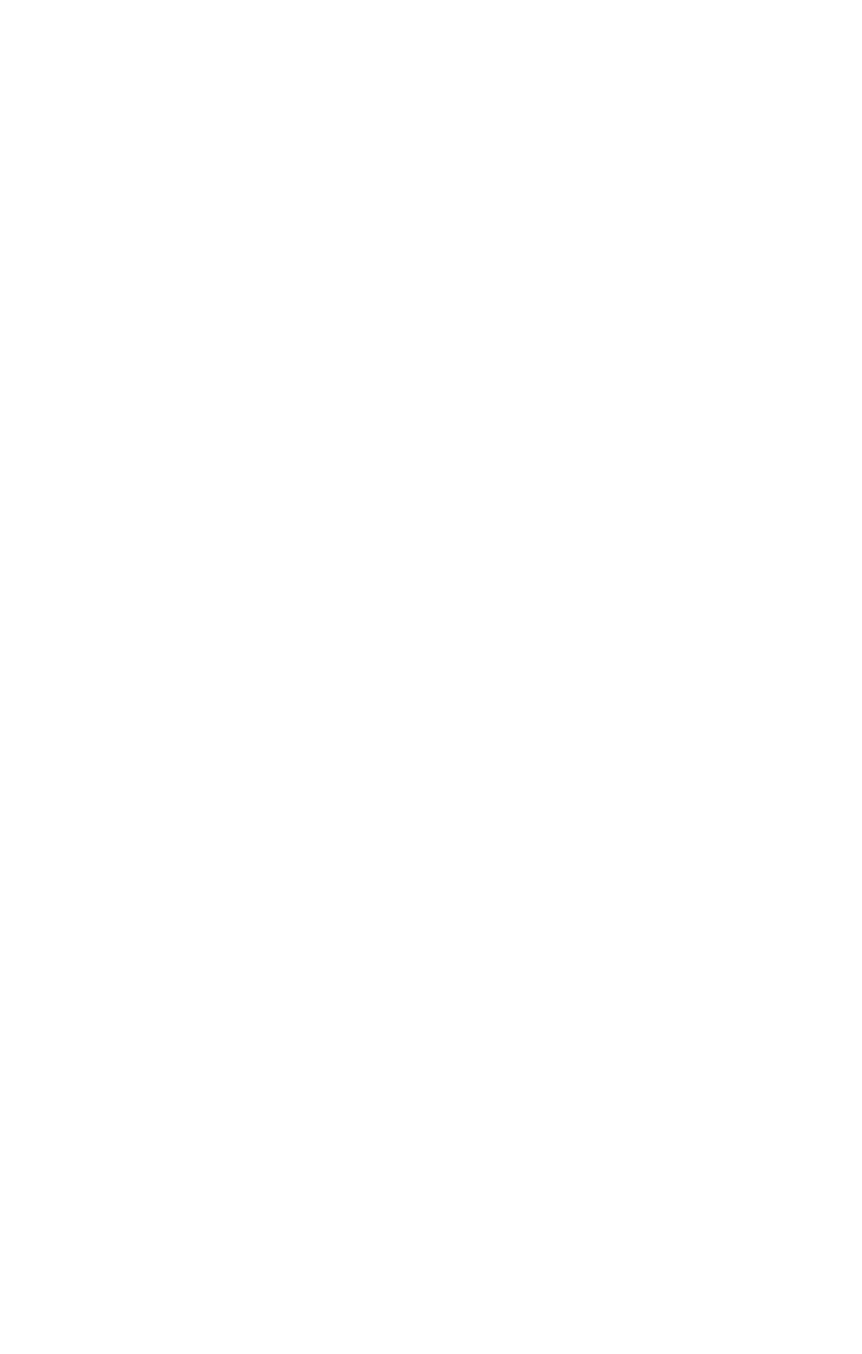
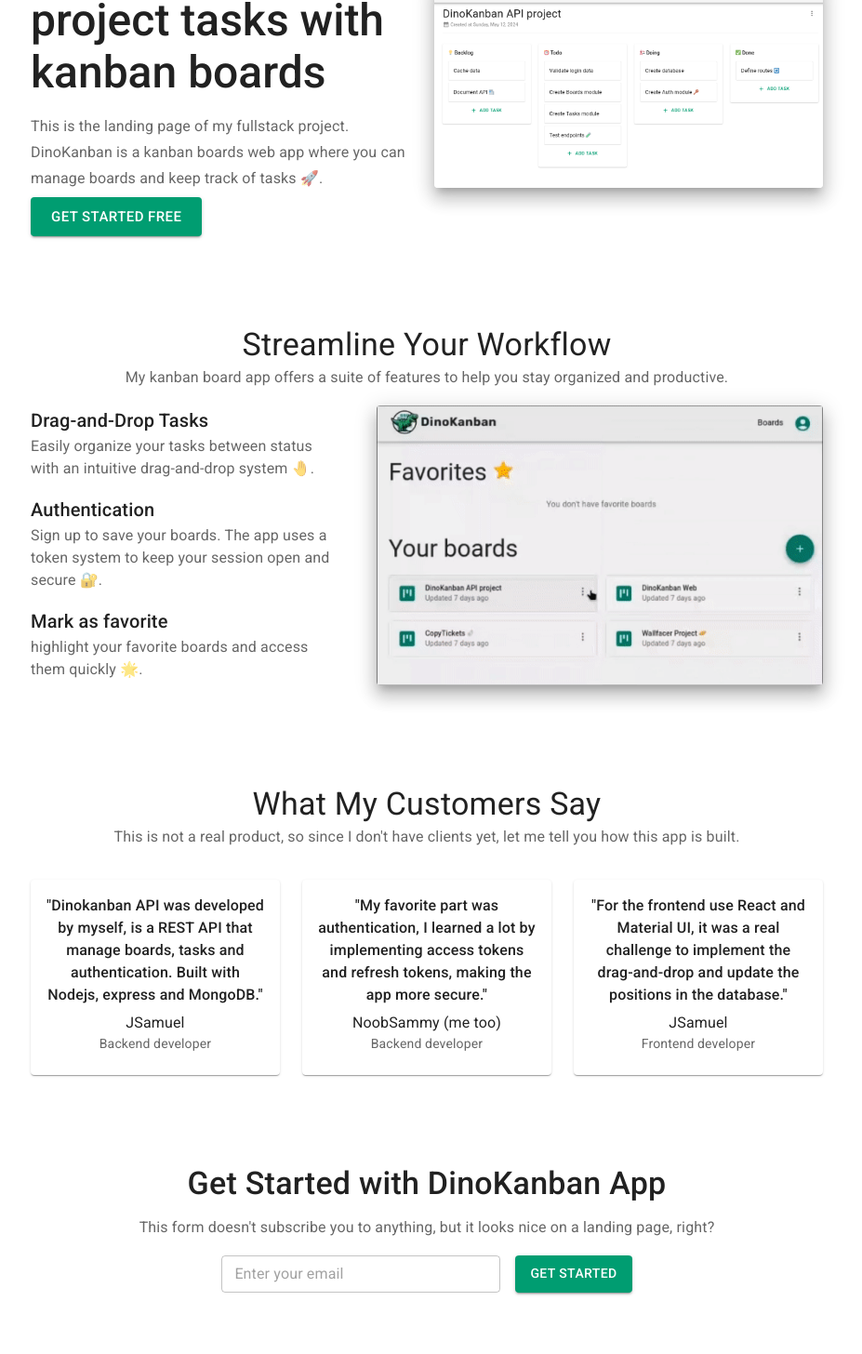
Before and after one commit to JSamuelAP/DinoKanban-APP, a React (Vite) app: page / in a window 1280 px wide. Shown: the part 174-1630 px from the top of the page at 93% size, without its empty margins (181-1108 px from the left). Before the commit the page ends 800 px from the top, so only its background shows below. Built offline with nearby package versions, Linux system fonts and the light colour scheme; no server answers; a web font is replaced by a local one.

Commit message:
feat: Create landing page
Prevent drawer from querying boards to API.

```diff
--- a/src/api/axios.js
+++ b/src/api/axios.js
@@ -1,8 +1,8 @@
 import axios from "axios";
 
-// const BASE_URL = "https://dinokanban-api.onrender.com/api/v2/";
+const BASE_URL = "https://dinokanban-api.onrender.com/api/v2/";
 // const BASE_URL = "http://localhost:3000/api/v2/";
-const BASE_URL = "http://192.168.1.19:3000/api/v2/";
+// const BASE_URL = "http://192.168.1.6:3000/api/v2/";
 
 const api = axios.create({
 	baseURL: BASE_URL,
--- a/src/components/NavbarDrawer.jsx
+++ b/src/components/NavbarDrawer.jsx
@@ -48,6 +48,7 @@ const NavbarDrawer = ({ open, handleToggle, handleLogout }) => {
 		queryKey: ["boards"],
 		queryFn: () => getBoards(api),
 		retry: 0,
+		enabled: isAuth,
 	});
 
 	const boards = isSuccess
--- a/src/pages/LandingPage.jsx
+++ b/src/pages/LandingPage.jsx
@@ -1,9 +1,240 @@
+import {
+	Box,
+	Button,
+	Card,
+	CardContent,
+	Grid,
+	Link,
+	Paper,
+	TextField,
+	Typography,
+} from "@mui/material";
 import { Layout } from "../components/";
+import { Link as RouterLink } from "react-router-dom";
 
 const LandingPage = () => {
 	return (
 		<>
-			<Layout maxWidth="md">landing page</Layout>
+			<Layout maxWidth="md">
+				<Box component="section" mt={5}>
+					<Grid container spacing={2}>
+						<Grid item xs={12} md={6} sx={{ order: { md: 2 } }}>
+							<Paper elevation={12} sx={{ mt: { md: 5 }, overflow: "hidden" }}>
+								<Box
+									component="img"
+									src="/ui-screenshot.png"
+									alt="Kanban board"
+									display="block"
+									sx={{ maxWidth: "100%" }}
+								/>
+							</Paper>
+						</Grid>
+						<Grid item xs={12} md={6}>
+							<Box
+								sx={{ height: "100%", display: "flex", alignItems: "center" }}
+							>
+								<Box>
+									<Typography
+										component="h1"
+										variant="h3"
+										fontWeight={500}
+										gutterBottom
+									>
+										Organize your project tasks with kanban boards
+									</Typography>
+									<Typography
+										component="p"
+										variant="subtitle1"
+										color="text.secondary"
+										gutterBottom
+									>
+										This is the landing page of my fullstack project. DinoKanban
+										is a kanban boards web app where you can manage boards and
+										keep track of tasks 🚀.
+									</Typography>
+									<Button
+										component={RouterLink}
+										to="/signup"
+										variant="contained"
+										size="large"
+									>
+										Get Started Free
+									</Button>
+								</Box>
+							</Box>
+						</Grid>
+					</Grid>
+				</Box>
+				<Box component="section" sx={{ py: { xs: "4rem", md: "6rem" } }}>
+					<Typography component="h2" variant="h4" textAlign="center">
+						Streamline Your Workflow
+					</Typography>
+					<Typography
+						variant="subtitle1"
+						textAlign="center"
+						color="text.secondary"
+					>
+						My kanban board app offers a suite of features to help you stay
+						organized and productive.
+					</Typography>
+					<Grid container columnSpacing={5} rowGap={2} mt={2}>
+						<Grid item xs={12} md={7} sx={{ order: { md: 2 } }}>
+							<Paper elevation={12} sx={{ overflow: "hidden" }}>
+								<Box
+									component="img"
+									src="/ui-demo.gif"
+									alt="Animation about features"
+									display="block"
+									sx={{ width: "100%", maxWidth: "100%" }}
+								/>
+							</Paper>
+						</Grid>
+						<Grid item xs={12} md={5}>
+							<Typography component="h3" variant="h6">
+								Drag-and-Drop Tasks
+							</Typography>
+							<Typography color="text.secondary" mb={2}>
+								Easily organize your tasks between status with an intuitive
+								drag-and-drop system 🤚.
+							</Typography>
+							<Typography component="h3" variant="h6">
+								Authentication
+							</Typography>
+							<Typography color="text.secondary" mb={2}>
+								Sign up to save your boards. The app uses a token system to keep
+								your session open and secure 🔐.
+							</Typography>
+							<Typography component="h3" variant="h6">
+								Mark as favorite
+							</Typography>
+							<Typography color="text.secondary" mb={2}>
+								highlight your favorite boards and access them quickly 🌟.
+							</Typography>
+						</Grid>
+					</Grid>
+				</Box>
+				<Box component="section">
+					<Typography component="h2" variant="h4" textAlign="center">
+						What My Customers Say
+					</Typography>
+					<Typography
+						variant="subtitle1"
+						textAlign="center"
+						color="text.secondary"
+					>
+						This is not a real product, so since I don&apos;t have clients yet,
+						let me tell you how this app is built.
+					</Typography>
+					<Grid container rowSpacing={2} columnSpacing={3} mt={2}>
+						<Grid item xs={12} sm={6} md={4}>
+							<Card>
+								<CardContent sx={{ textAlign: "center" }}>
+									<Typography
+										component="blockquote"
+										fontWeight={500}
+										gutterBottom
+									>
+										&quot;Dinokanban API was developed by myself, is a REST API
+										that manage boards, tasks and authentication. Built with
+										Nodejs, express and MongoDB.&quot;
+									</Typography>
+									<Typography>JSamuel</Typography>
+									<Typography variant="body2" color="text.secondary">
+										Backend developer
+									</Typography>
+								</CardContent>
+							</Card>
+						</Grid>
+						<Grid item xs={12} sm={6} md={4}>
+							<Card>
+								<CardContent sx={{ textAlign: "center" }}>
+									<Typography
+										component="blockquote"
+										fontWeight={500}
+										gutterBottom
+									>
+										&quot;My favorite part was authentication, I learned a lot
+										by implementing access tokens and refresh tokens, making the
+										app more secure.&quot;
+									</Typography>
+									<Typography>NoobSammy (me too)</Typography>
+									<Typography variant="body2" color="text.secondary">
+										Backend developer
+									</Typography>
+								</CardContent>
+							</Card>
+						</Grid>
+						<Grid item xs={12} sm={6} md={4}>
+							<Card>
+								<CardContent sx={{ textAlign: "center" }}>
+									<Typography
+										component="blockquote"
+										fontWeight={500}
+										gutterBottom
+									>
+										&quot;For the frontend use React and Material UI, it was a
+										real challenge to implement the drag-and-drop and update the
+										positions in the database.&quot;
+									</Typography>
+									<Typography>JSamuel</Typography>
+									<Typography variant="body2" color="text.secondary">
+										Frontend developer
+									</Typography>
+								</CardContent>
+							</Card>
+						</Grid>
+					</Grid>
+				</Box>
+				<Box component="section" sx={{ py: { xs: "4rem", md: "6rem" } }}>
+					<Typography
+						component="h2"
+						variant="h4"
+						fontWeight={500}
+						align="center"
+						gutterBottom
+					>
+						Get Started with DinoKanban App
+					</Typography>
+					<Typography variant="subtitle1" align="center" color="text.secondary">
+						This form doesn&apos;t subscribe you to anything, but it looks nice
+						on a landing page, right?
+					</Typography>
+					<Box
+						sx={{
+							display: "flex",
+							flexDirection: { xs: "column", sm: "row" },
+							justifyContent: "center",
+						}}
+						mt={2}
+						columnGap={2}
+						rowGap={1}
+					>
+						<TextField
+							type="email"
+							placeholder="Enter your email"
+							size="small"
+							sx={{ width: { xs: "100%", sm: 300 } }}
+						/>
+						<Button
+							component={RouterLink}
+							to="/signup"
+							variant="contained"
+							sx={{ width: { xs: "100%", sm: "auto" } }}
+						>
+							Get Started
+						</Button>
+					</Box>
+				</Box>
+				<Box component="footer" py={3}>
+					<Typography align="center">
+						@2024 DinoKanban App 🦖 By{" "}
+						<Link href="http://jsamuelap.github.io" target="_blank">
+							JSamuel
+						</Link>{" "}
+						| All rights reserved.
+					</Typography>
+				</Box>
+			</Layout>
 		</>
 	);
 };
```
Also changed, not shown: public/ui-demo.gif (added), public/ui-screenshot.png (added).
